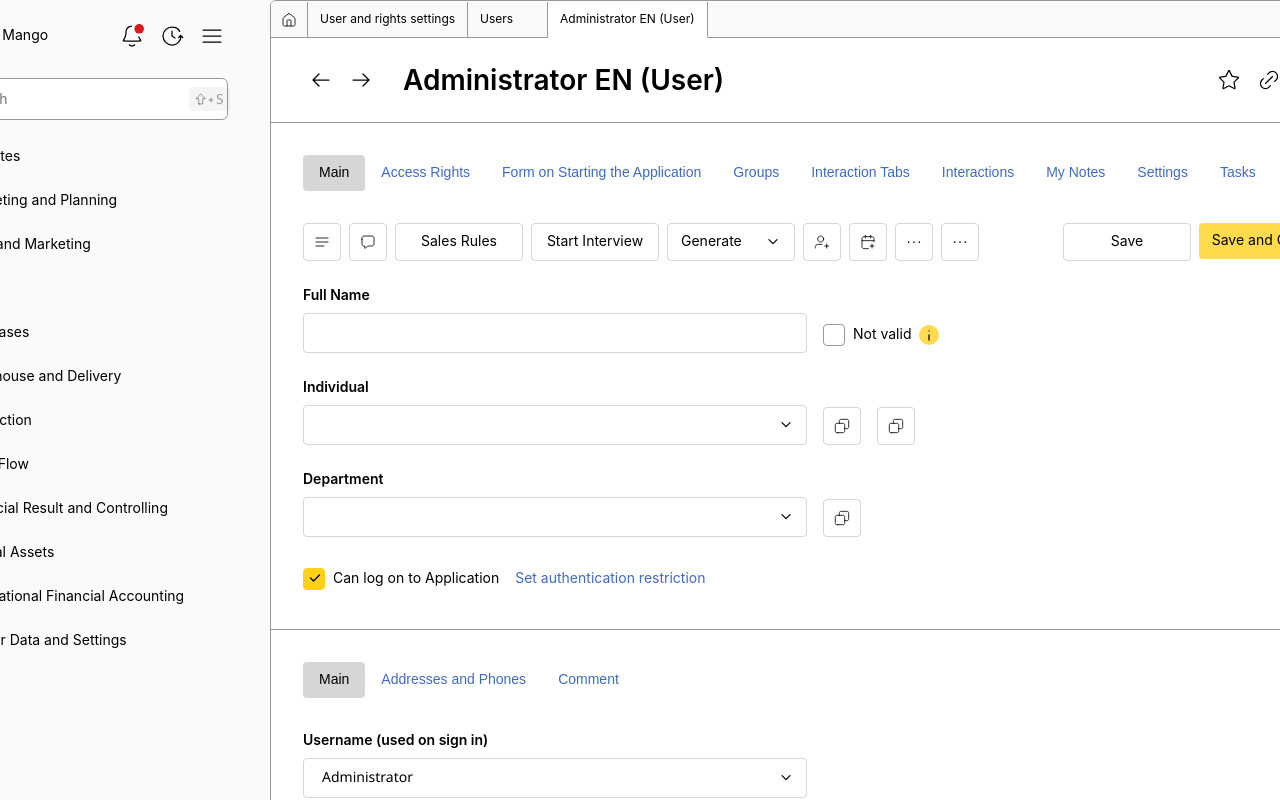
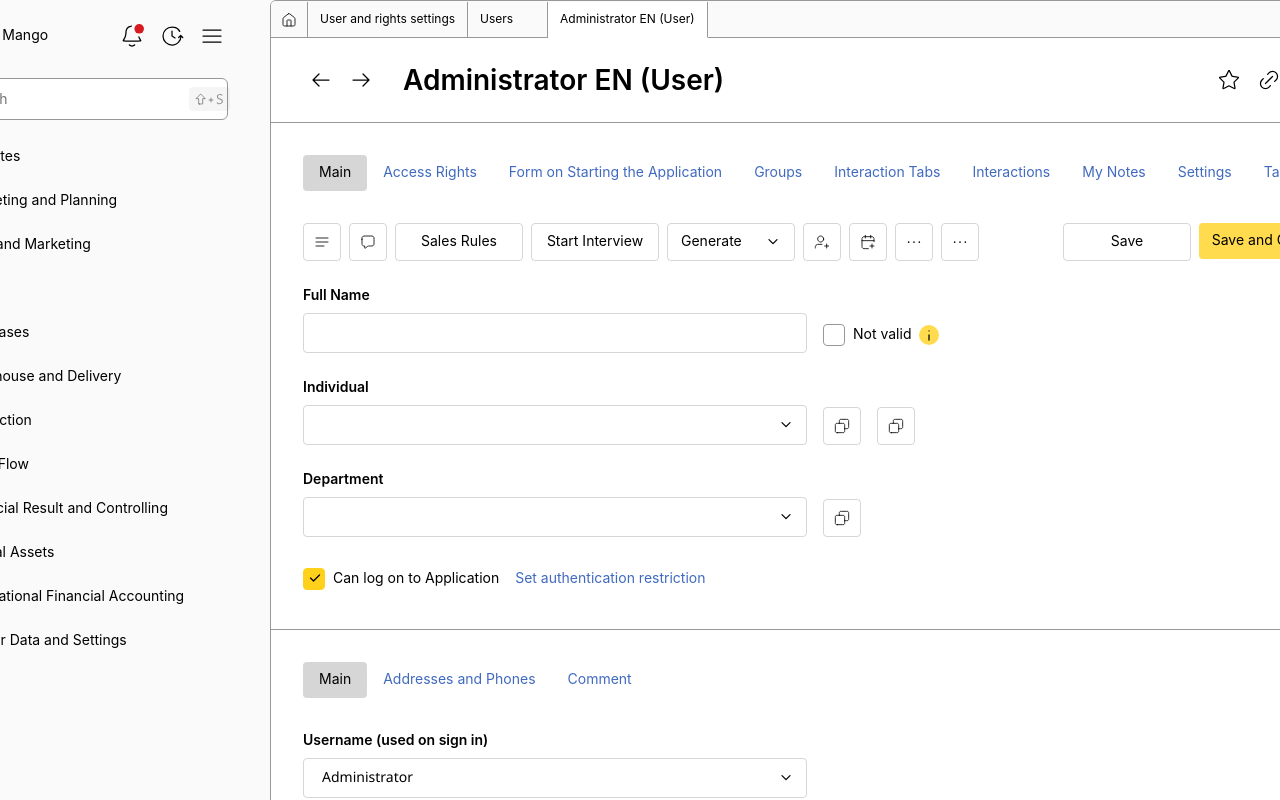
Before and after one commit to cutletmedie/storybook-example, a React (Create React App) app: page / in a window 1280 px wide. Shown: the top 800 px of the page. Built offline with nearby package versions, Linux system fonts and the light colour scheme.

Commit message:
TabLink font-family fix

```diff
--- a/src/components/TabLink/TabLink.css
+++ b/src/components/TabLink/TabLink.css
@@ -9,6 +9,7 @@
   background: white;
   text-align: center;
   font-feature-settings: "rclt" off;
+  font-family: "Segoe UI Variable", -apple-system, BlinkMacSystemFont, sans-serif;
   font-size: 14px;
   font-style: normal;
   font-weight: 400;
--- a/src/components/TabLink/TabLink.scss
+++ b/src/components/TabLink/TabLink.scss
@@ -1,4 +1,5 @@
 @use "../../styles/library";
+@use "../../styles/theme";
 
 .storybook-tablink {
     display: inline-flex;
@@ -11,6 +12,7 @@
     background: library.$color-white;
     text-align: center;
     font-feature-settings: 'rclt' off;
+    font-family: theme.$font-family;
     font-size: 14px;
     font-style: normal;
     font-weight: 400;
```
Also changed, not shown: 1 other file (tests, documents, lock files or other folders).
